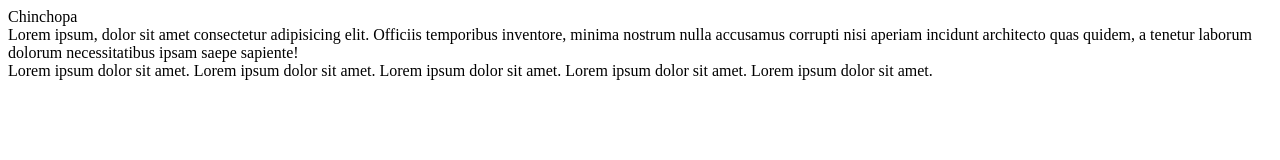
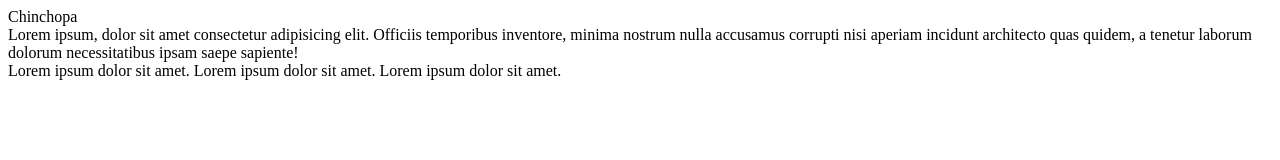
Before and after one commit to DenysKrysanov/my-project, a plain HTML site: page index.html in a window 1280 px wide. Drawn offline with Linux system fonts and the light colour scheme.

Commit message:
delete some strings

```diff
--- a/index.html
+++ b/index.html
@@ -21,8 +21,6 @@
     Lorem ipsum dolor sit amet.
     Lorem ipsum dolor sit amet.
     Lorem ipsum dolor sit amet.
-    Lorem ipsum dolor sit amet.
-    Lorem ipsum dolor sit amet.
   </footer>
 
 </body>
```
